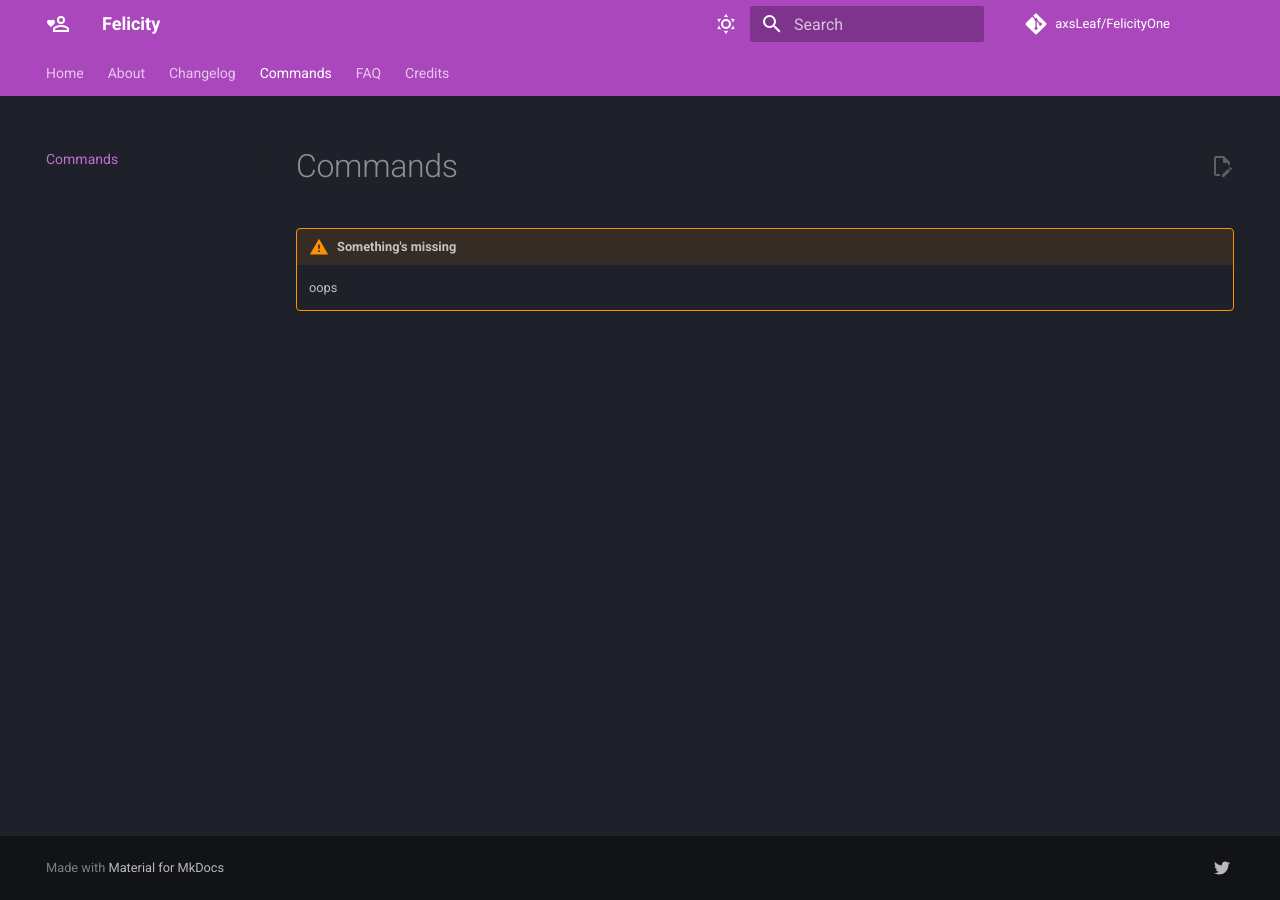
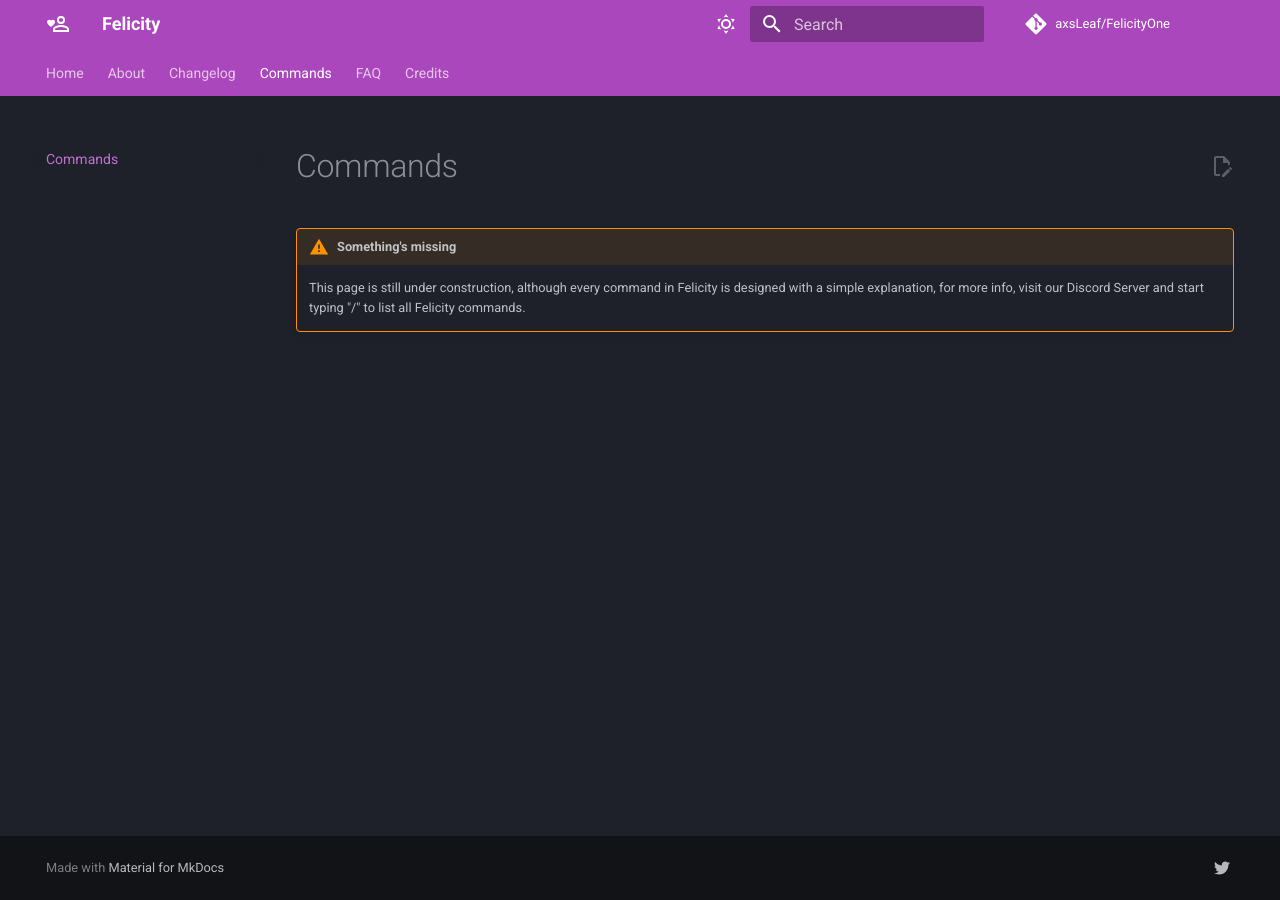
Before and after one commit to devFelicity/Felicity, an MkDocs documentation site: the page built from docs/commands.md, in a window 1280 px wide. Built offline with MkDocs 1.6.1 and Material for MkDocs 9.7.7, drawn with Linux system fonts in a browser that asks for light colours; comment, search, counter and statistics services are not loaded.

Commit message:
Added button to add bot to server, clarified missing /commands page

```diff
--- a/custom/overrides/home.html
+++ b/custom/overrides/home.html
@@ -17,7 +17,10 @@
             ⭐ Roll finder<br />
             ⭐ and more!
           </p>
-          <a href="{{ page.next_page.url | url }}" title="{{ page.next_page.title | e }}" class="md-button md-button--primary">
+          <a href="https://discord.com/api/oauth2/authorize?client_id=709475072158728283&permissions=1505281630423&scope=bot%20applications.commands" title="Add Felicity" class="md-button md-button--primary">
+            Add to Server
+          </a>
+          <a href="{{ page.next_page.url | url }}" title="{{ page.next_page.title | e }}" class="md-button">
             Read More
           </a>
         </div>
--- a/docs/commands.md
+++ b/docs/commands.md
@@ -3,4 +3,4 @@
 ---
 
 !!! note warning "Something's missing"
-    oops
+    This page is still under construction, although every command in Felicity is designed with a simple explanation, for more info, visit our Discord Server and start typing "/" to list all Felicity commands.
```
Also changed, not shown: docs/faq.md (+1 -1 lines).
